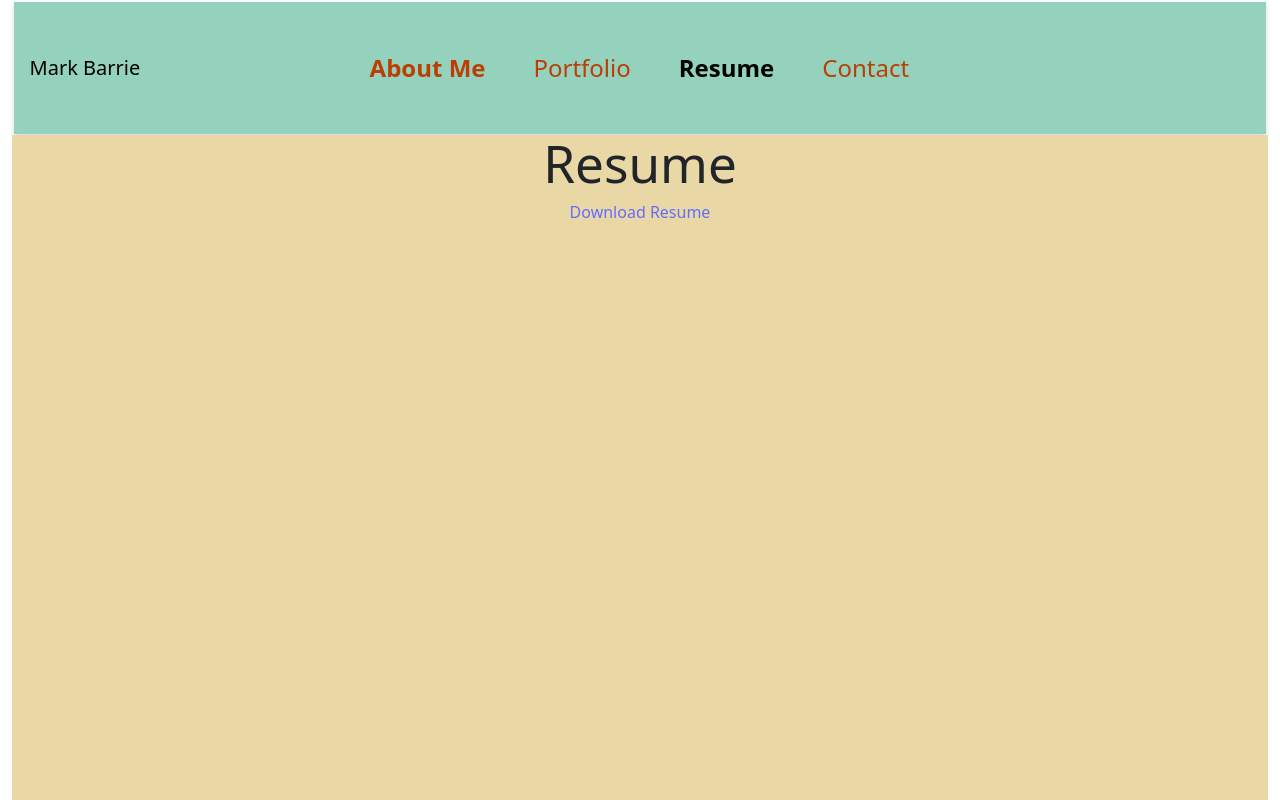
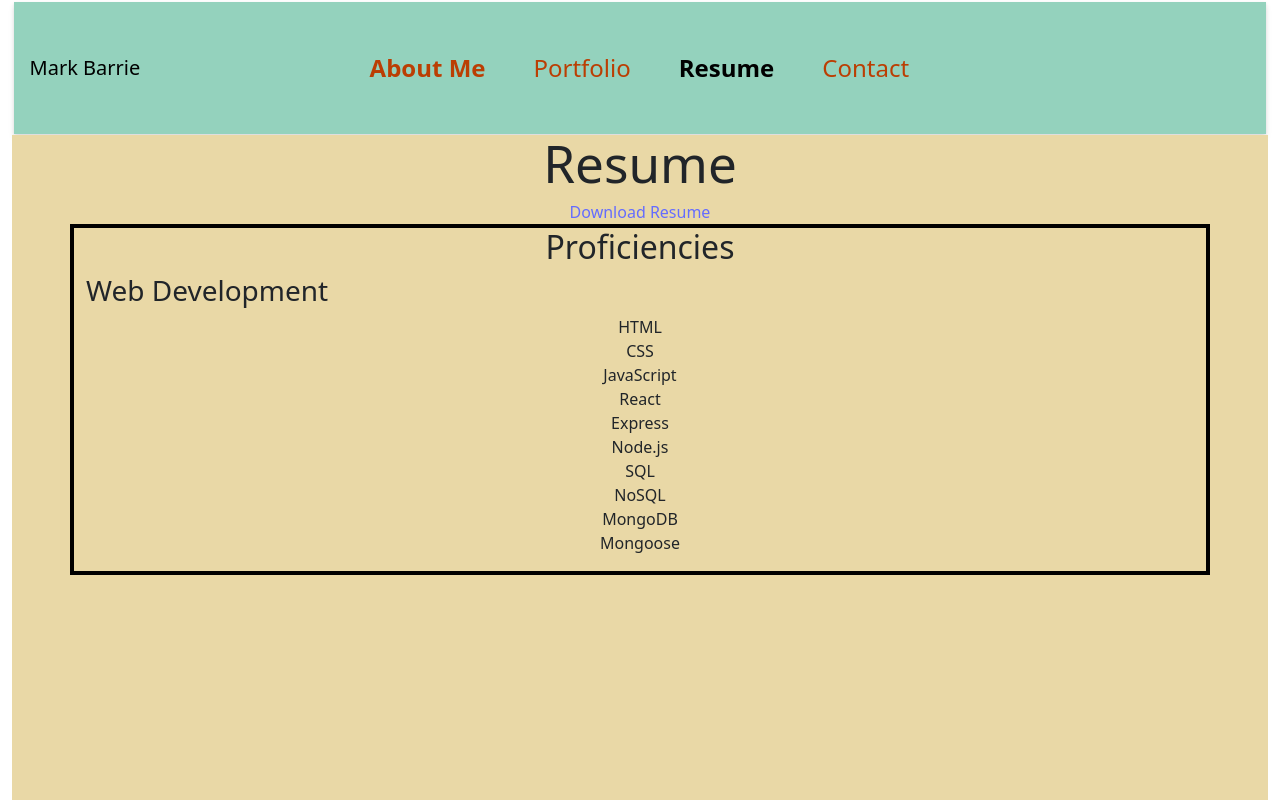
Before and after one commit to mbarrie1979/React-Portfolio-Site, a React (Vite) app: page /resume in a window 1280 px wide. Shown: the top 800 px of the page. Built offline with nearby package versions, Linux system fonts and the light colour scheme.

Commit message:
added resume data inprogress

```diff
--- a/src/App.css
+++ b/src/App.css
@@ -136,6 +136,25 @@ img {
   font-size: 2em;
 }
 
+
+.resume-webdev{
+  border: 4px solid #000;
+}
+.resume-webdev h3{
+  display: flex;
+ justify-content: flex-start;
+}
+
+.resume-list li {
+  list-style-type: none;
+}
+
+.resume h1, a{
+  justify-content: center;
+}
+
+
+
 .footer {
   /* position: absolute; */
   display: flex;
--- a/src/components/Resume.jsx
+++ b/src/components/Resume.jsx
@@ -1,10 +1,26 @@
 export default function Resume() {
     return (
-        <div className="vh-100">
-            <h1>Resume</h1>
-            <a href="/Mark_Barrie_Resume.pdf" download="Mark_Barrie_Resume.pdf">
+        <div className="vh-100 container resume">
+            <h1 className="row">Resume</h1>
+            <a className="row" href="/Mark_Barrie_Resume.pdf" download="Mark_Barrie_Resume.pdf">
                 Download Resume
             </a>
+            <section className="resume-webdev row">
+                <h2>Proficiencies</h2>
+                <h3 >Web Development</h3>
+                <ul className="resume-list">
+                    <li>HTML</li>
+                    <li>CSS</li>
+                    <li>JavaScript</li>
+                    <li>React</li>
+                    <li>Express</li>
+                    <li>Node.js</li>
+                    <li>SQL</li>
+                    <li>NoSQL</li>
+                    <li>MongoDB</li>
+                    <li>Mongoose</li>
+                </ul>
+            </section>
         </div>
     );
 }
```
